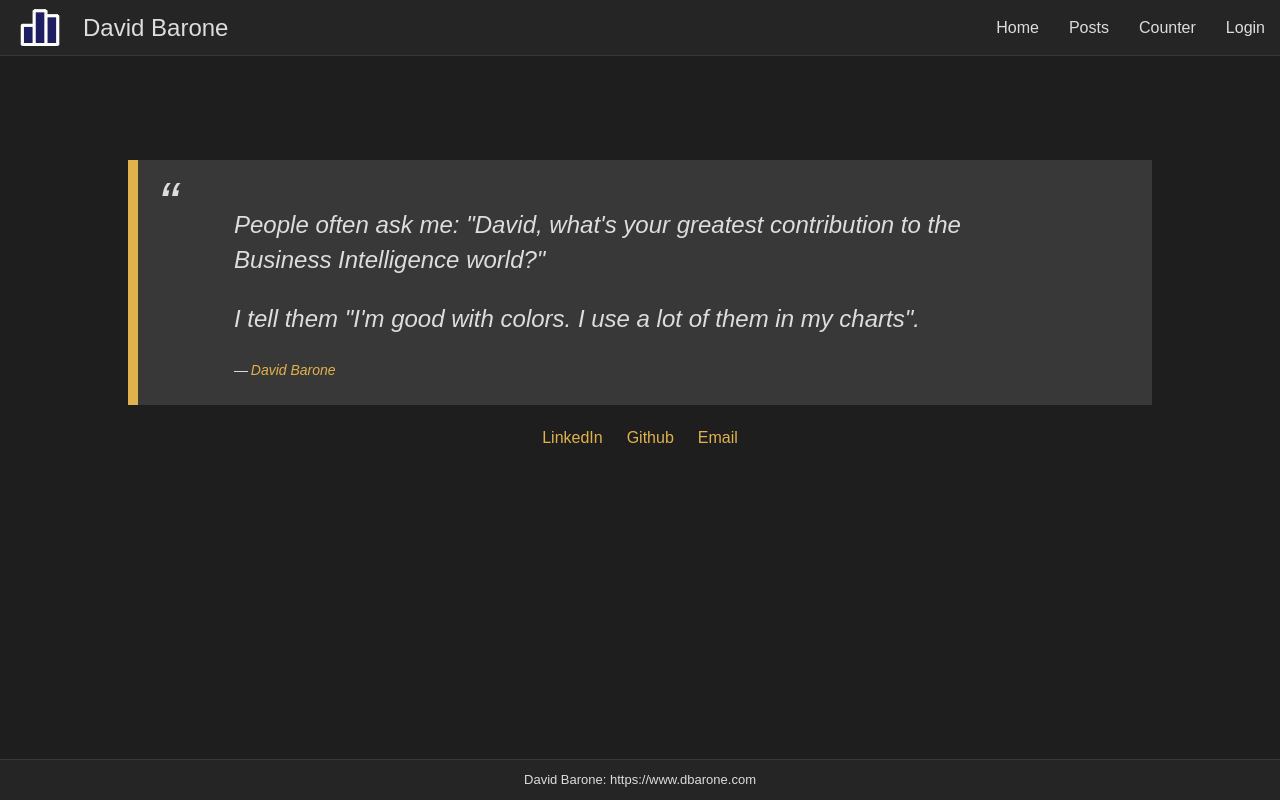
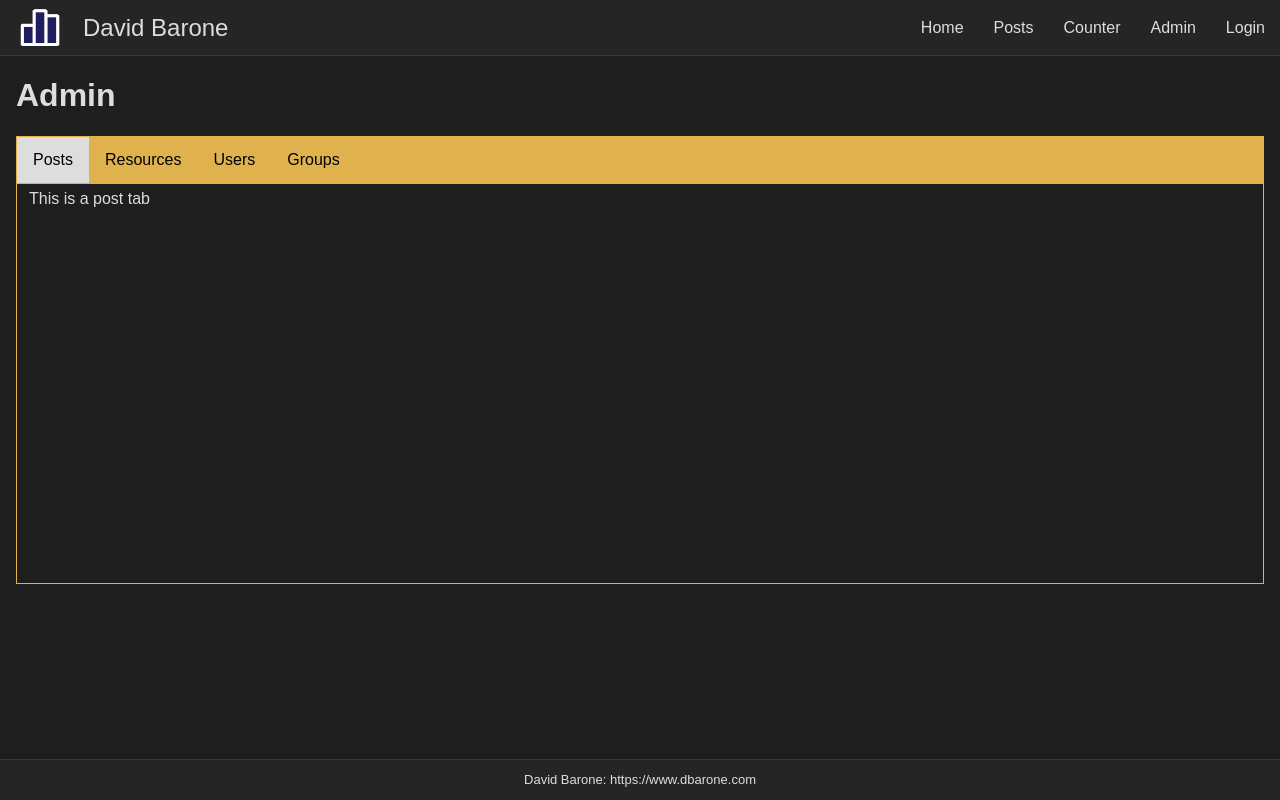
Before and after one commit to davidbarone/dbarone, a React app in the folder dbarone-ui/: page /admin in a window 1280 px wide. Built offline with nearby package versions, Linux system fonts and the light colour scheme.

Commit message:
TabsWidget, AdminRoute

```diff
--- a/dbarone-ui/src/components/App.tsx
+++ b/dbarone-ui/src/components/App.tsx
@@ -11,6 +11,7 @@ import FooterComponent from './FooterComponent';
 import { PostType } from '../models/PostModel';
 import { httpGet } from '../utils/ApiFacade';
 import LoginRoute from '../routes/LoginRoute';
+import AdminRoute from '../routes/AdminRoute';
 
 const App: FC = () => {
     return (
@@ -23,6 +24,7 @@ const App: FC = () => {
                     <Route path="slug/:slug" element={<PostRouteBySlug />} />
                     <Route path="counter" element={<CounterRoute />} />
                     <Route path="login" element={<LoginRoute />} />
+                    <Route path="admin" element={<AdminRoute />} />
                     <Route path="*" element={<Welcome />} />
                     <Route path="/" element={<Welcome />} />
                 </Routes>
--- a/dbarone-ui/src/components/HeaderComponent/index.tsx
+++ b/dbarone-ui/src/components/HeaderComponent/index.tsx
@@ -19,6 +19,9 @@ const Header: FunctionComponent = () => (
             <Link to="/counter">
                 Counter
             </Link>
+            <Link to="/admin">
+                Admin
+            </Link>
             <Link to="/login">
                 Login
             </Link>
--- /dev/null
+++ b/dbarone-ui/src/routes/AdminRoute/index.tsx
@@ -0,0 +1,27 @@
+import React, { FunctionComponent } from 'react';
+import { TabsWidget } from '../../widgets/TabsWidget';
+import { Tab } from '../../widgets/TabsWidget/Tab';
+
+const AdminRoute: FunctionComponent = () => {
+    return (
+        <>
+            <h1>Admin</h1>
+            <TabsWidget activeTabId={0}>
+                <Tab title='Posts'>
+                    <div>This is a post tab</div>
+                </Tab>
+                <Tab title='Resources'>
+                    <div>This is a resources tab</div>
+                </Tab>
+                <Tab title='Users'>
+                    <div>This is a users tab</div>
+                </Tab>
+                <Tab title='Groups'>
+                    <div>This is a groups tab</div>
+                </Tab>
+            </TabsWidget>
+        </>
+    );
+};
+
+export default AdminRoute;
--- a/dbarone-ui/src/routes/PostsRoute/index.tsx
+++ b/dbarone-ui/src/routes/PostsRoute/index.tsx
@@ -21,8 +21,8 @@ const PostsRoute: FunctionComponent = () => {
 
     const getPosts = () => {
         httpGet(api, 'Loaded posts successfully.').then((result) => {
-            setPosts(result.body.data);
-            setLinks(result.body.links);
+            setPosts(result.envelope.data);
+            setLinks(result.envelope.links);
         });
     };
 
--- /dev/null
+++ b/dbarone-ui/src/widgets/TabsWidget/Tab.tsx
@@ -0,0 +1,14 @@
+import React, { FunctionComponent, useRef, useEffect } from 'react';
+
+export interface TabProps {
+    title: string
+    children?: React.ReactNode
+}
+
+export const Tab: FunctionComponent<TabProps> = ({ title, children }) => {
+    return (
+        <div role="tabpanel">
+            {children}
+        </div>
+    );
+};
--- /dev/null
+++ b/dbarone-ui/src/widgets/TabsWidget/index.tsx
@@ -0,0 +1,85 @@
+import React, { FunctionComponent, useEffect, useState } from 'react';
+import style from './style.css';
+
+/**
+ * Header item props
+ */
+interface TabHeaderItemProps {
+    title: string
+    active: boolean
+    onSelected: () => void
+}
+
+/**
+ * Tab Header - the button that allows current tabId to be changed
+ * @param param0
+ * @returns
+ */
+export const TabHeaderItem: FunctionComponent<TabHeaderItemProps> = ({ title, active, onSelected }) => {
+    return (
+        <button className={active ? style.active : {}} onClick={() => onSelected()}>
+            {title}
+        </button>
+    );
+};
+
+type reduceType = {
+    header: JSX.Element[],
+    body: JSX.Element[]
+}
+
+interface TabWidgetProps {
+    activeTabId: number
+    children: JSX.Element[]
+}
+
+export const TabsWidget: FunctionComponent<TabWidgetProps> = ({
+    activeTabId = 0,
+    children
+}) => {
+    // stores the current tab index
+    const [tabId, setTabId] = useState<number>(activeTabId);
+    const [reduce, setReduce] = useState<reduceType>({header: [], body: []});
+
+    useEffect(() => {
+        // update tab state
+        const state = tabsToRender(children, tabId, setTabId);
+        setReduce(state);
+    }, [tabId]);
+
+    return (
+        <div>
+            <div className={style.tab}><>{reduce.header}</></div>
+            <div className={style.tabcontent}>{reduce.body}</div>
+        </div>
+    );
+};
+
+function tabsToRender(children: JSX.Element[], activeTab: number, setTabIdState: React.Dispatch<React.SetStateAction<number>>): reduceType {
+    const initialValue: { header: JSX.Element[], body: JSX.Element[] } = {
+        header: [],
+        body: [],
+    };
+
+    // acc, tab, idx
+    return children.reduce<reduceType>((prev: reduceType, curr: JSX.Element, idx: number): reduceType => {
+        const isActive = activeTab === idx;
+        const { title } = curr.props;
+
+        const HeaderItem = (
+            <TabHeaderItem
+                key={idx}
+                title={title}
+                active={isActive}
+                onSelected={() => { setTabIdState(idx); } }
+            ></TabHeaderItem>
+        );
+
+        const ContentItem = isActive ? curr : <></>;
+
+        return {
+            header: [...prev.header, HeaderItem],
+            body: [...prev.body, ContentItem],
+        };
+    }, initialValue);
+}
--- /dev/null
+++ b/dbarone-ui/src/widgets/TabsWidget/style.css
@@ -0,0 +1,40 @@
+/* Style the tab */
+.tab {
+  overflow: hidden;
+  border: 1px solid var(--color2);
+  background-color: var(--color2);
+}
+
+.tab li {
+  list-style-type: none;
+}
+
+/* Style the buttons that are used to open the tab content */
+.tab button {
+  background-color: inherit;
+  float: left;
+  border: none;
+  outline: none;
+  cursor: pointer;
+  padding: 14px 16px;
+  transition: 0.3s;
+  margin: 0;
+}
+
+/* Change background color of buttons on hover */
+.tab button:hover {
+  background-color: var(--color2);
+}
+
+/* Create an active/current tablink class */
+.tab button.active {
+  background-color: var(--color4);
+}
+
+/* Style the tab content */
+.tabcontent {
+  padding: 6px 12px;
+  border: 1px solid var(--color2);
+  border-top: none;
+  min-height: 400px;
+}
```
